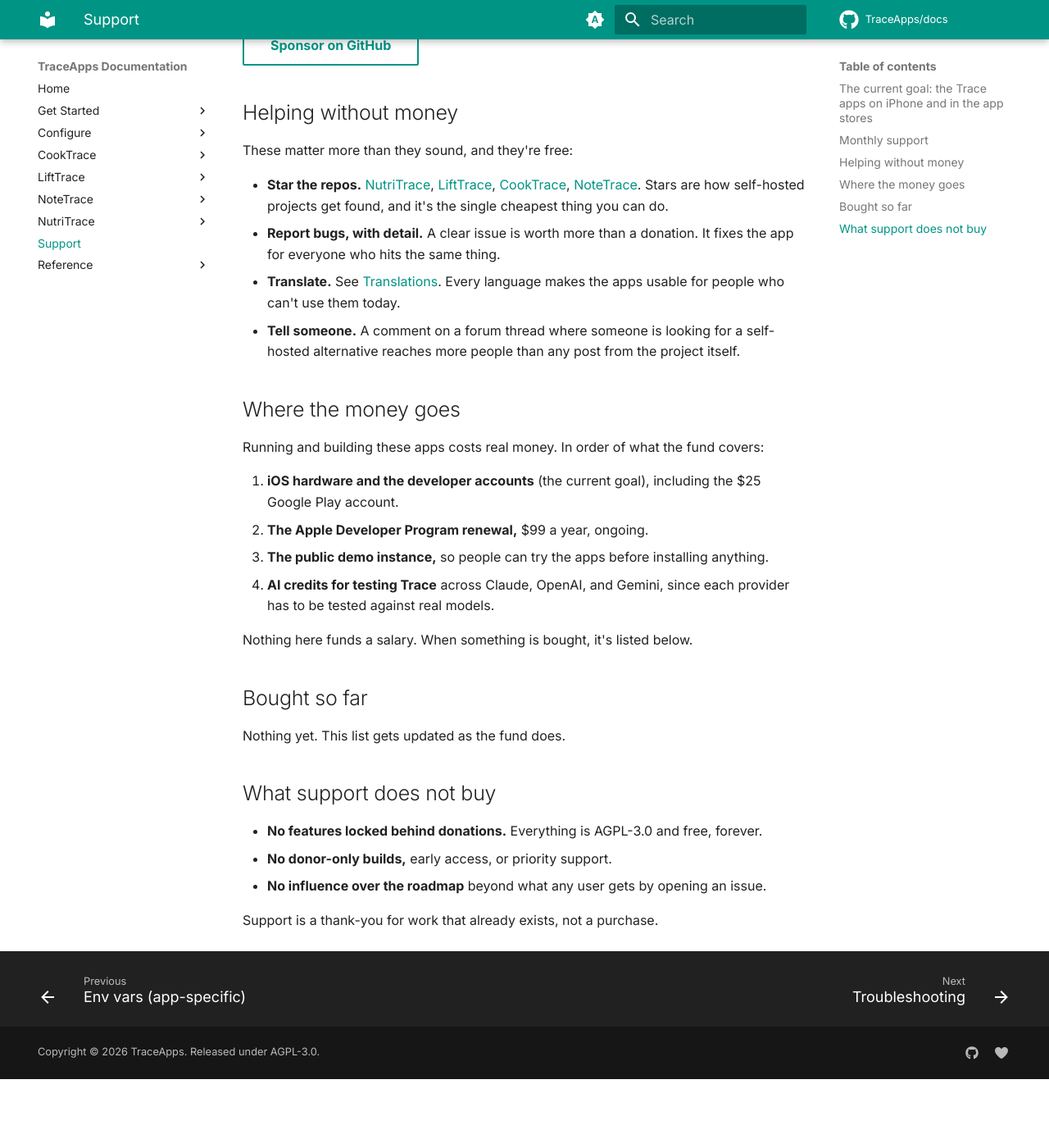
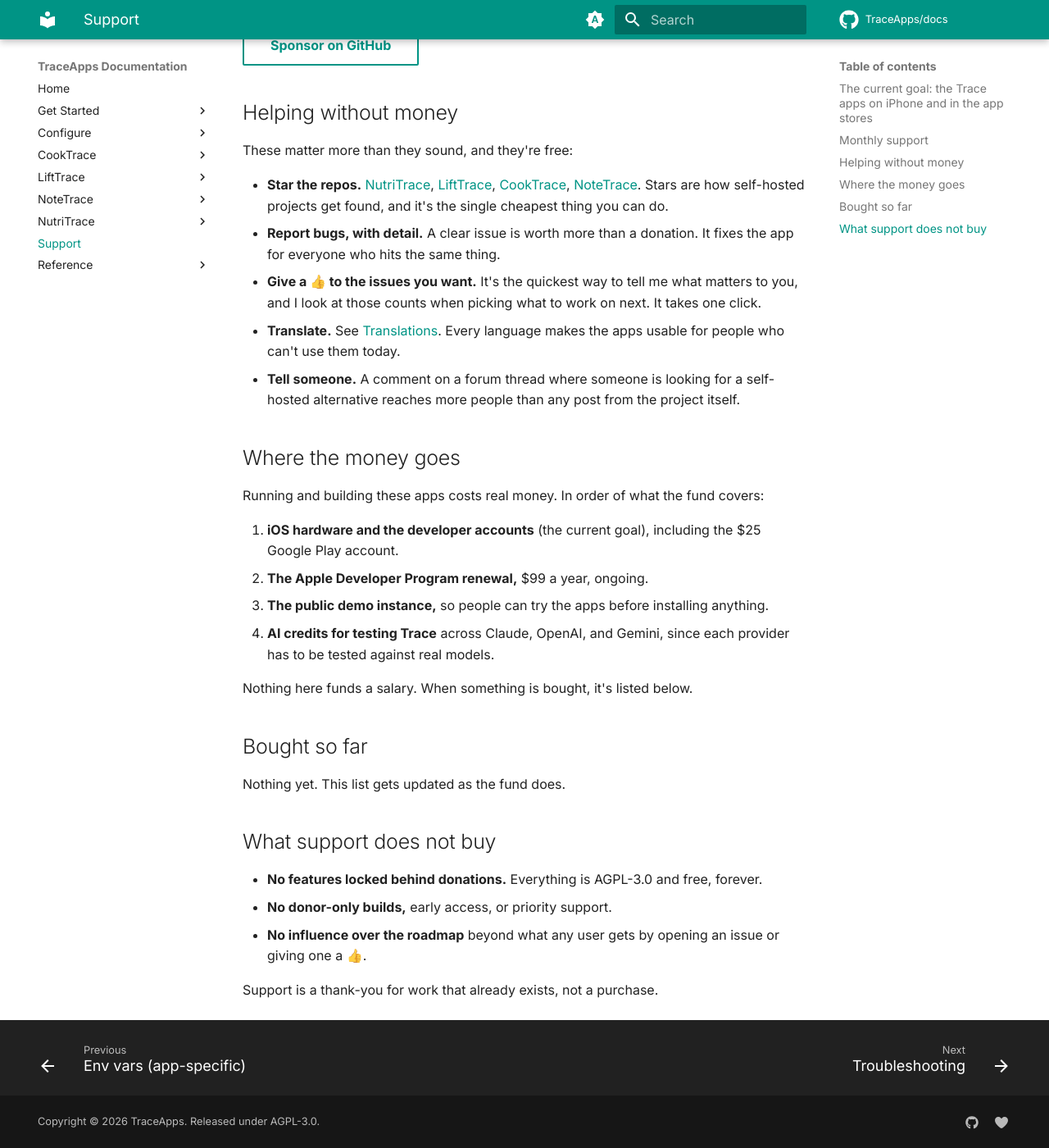
Before and after one commit to TraceApps/docs, an MkDocs documentation site: the page built from docs/support.md, in a window 1280 px wide and 1400 px high, scrolled down 1678 px. Shown: the whole window at 82% size. Built offline with MkDocs 1.6.1 and Material for MkDocs 9.7.7, drawn with Linux system fonts in a browser that asks for light colours; comment, search, counter and statistics services are not loaded; before the commit the page ends 2994 px from its top, so only the background shows below that.

Commit message:
Support page: a 👍 on an issue counts as help

```diff
--- a/docs/support.md
+++ b/docs/support.md
@@ -43,6 +43,7 @@ These matter more than they sound, and they're free:
 
 - **Star the repos.** [NutriTrace](https://github.com/TraceApps/nutritrace), [LiftTrace](https://github.com/TraceApps/lifttrace), [CookTrace](https://github.com/TraceApps/cooktrace), [NoteTrace](https://github.com/TraceApps/notetrace). Stars are how self-hosted projects get found, and it's the single cheapest thing you can do.
 - **Report bugs, with detail.** A clear issue is worth more than a donation. It fixes the app for everyone who hits the same thing.
+- **Give a 👍 to the issues you want.** It's the quickest way to tell me what matters to you, and I look at those counts when picking what to work on next. It takes one click.
 - **Translate.** See [Translations](contribute/translations.md). Every language makes the apps usable for people who can't use them today.
 - **Tell someone.** A comment on a forum thread where someone is looking for a self-hosted alternative reaches more people than any post from the project itself.
 
@@ -65,6 +66,6 @@ Nothing yet. This list gets updated as the fund does.
 
 - **No features locked behind donations.** Everything is AGPL-3.0 and free, forever.
 - **No donor-only builds,** early access, or priority support.
-- **No influence over the roadmap** beyond what any user gets by opening an issue.
+- **No influence over the roadmap** beyond what any user gets by opening an issue or giving one a 👍.
 
 Support is a thank-you for work that already exists, not a purchase.
```
